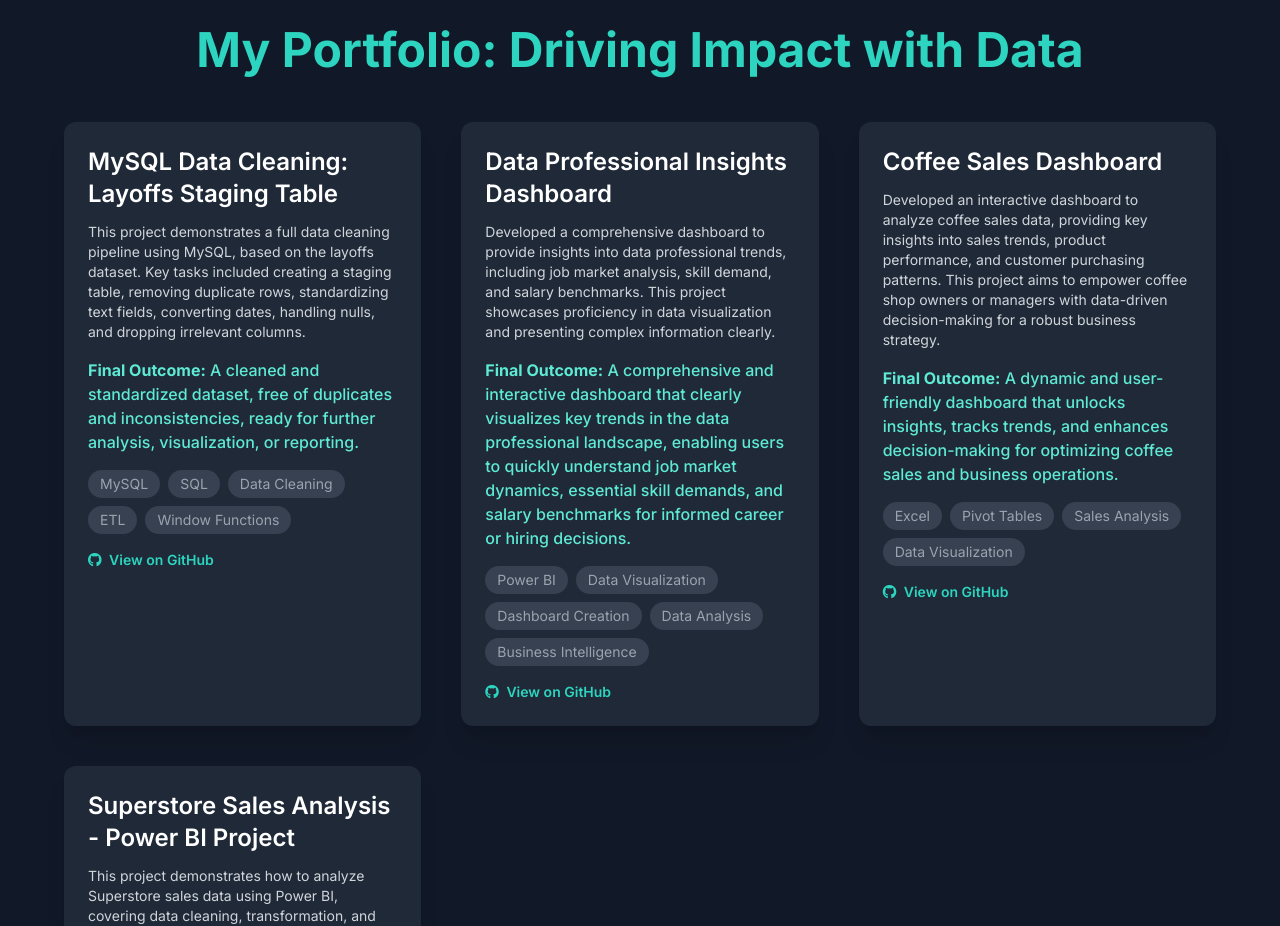
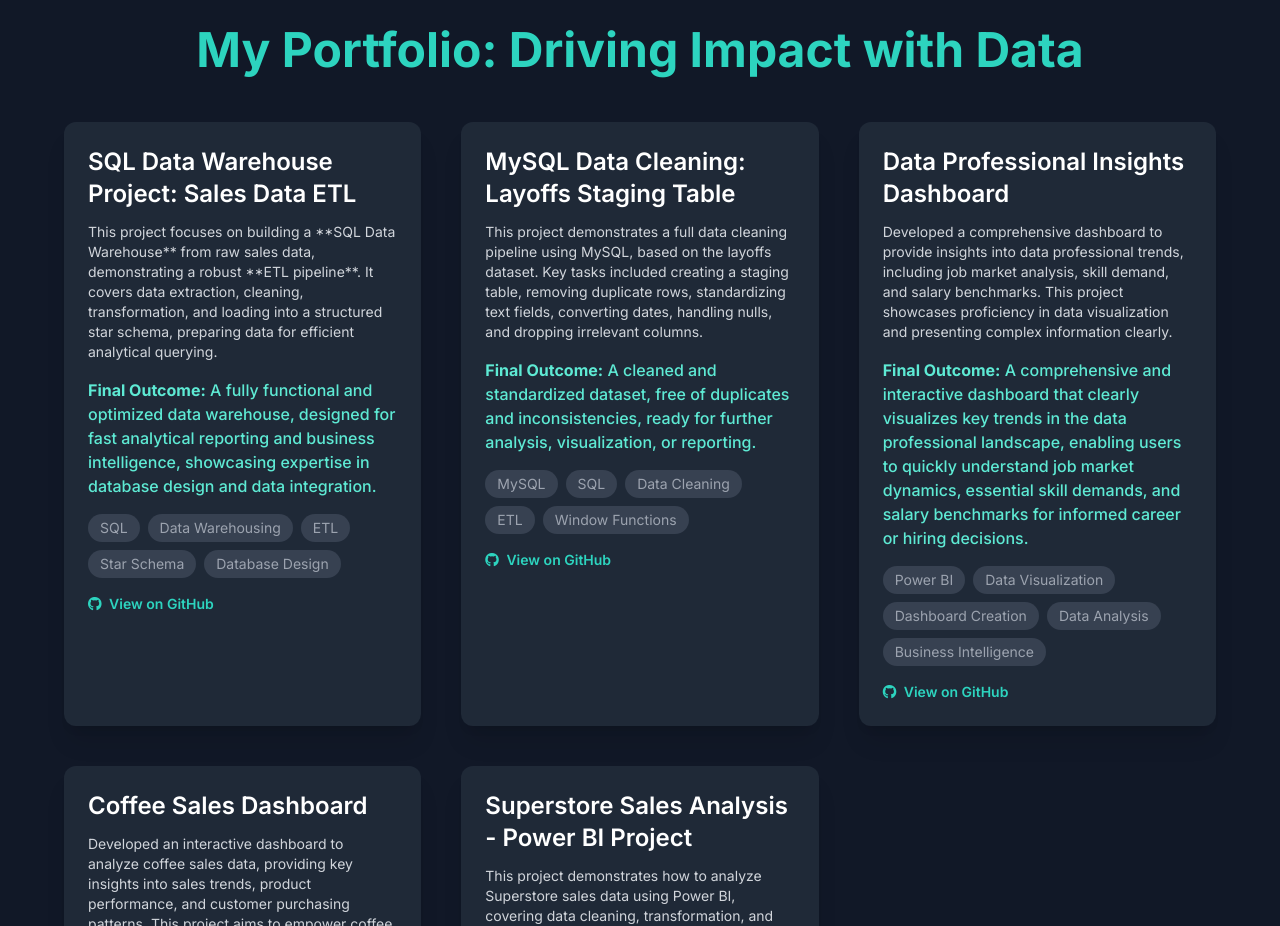
Before and after one commit to BryanRein/Portfolio.github.io, a plain HTML site: page PortfolioProject.html in a window 1280 px wide. Shown: the part 1820-2746 px from the top of the page. Drawn offline with nearby package versions, Linux system fonts and the light colour scheme.

Commit message:
PortfolioProject.html
Signed-off-by: Bryan <156038886+BryanRein@users.noreply.github.com>

```diff
--- a/PortfolioProject.html
+++ b/PortfolioProject.html
@@ -129,6 +129,30 @@
         <div class="max-w-6xl mx-auto">
             <h2 class="text-3xl md:text-5xl font-bold text-center text-teal-400 mb-12">My Portfolio: Driving Impact with Data</h2>
             <div class="grid grid-cols-1 md:grid-cols-2 lg:grid-cols-3 gap-10">
+
+                <div class="bg-gray-800 rounded-xl shadow-xl overflow-hidden transform hover:scale-105 transition duration-300">
+                    <div class="p-6">
+                        <h3 class="text-2xl font-semibold text-white mb-3">SQL Data Warehouse Project: Sales Data ETL</h3>
+                        <p class="text-gray-300 text-sm mb-4">
+                            This project focuses on building a **SQL Data Warehouse** from raw sales data, demonstrating a robust **ETL pipeline**. It covers data extraction, cleaning, transformation, and loading into a structured star schema, preparing data for efficient analytical querying.
+                        </p>
+                        <p class="text-teal-300 font-medium mb-4">
+                            <strong>Final Outcome:</strong> A fully functional and optimized data warehouse, designed for fast analytical reporting and business intelligence, showcasing expertise in database design and data integration.
+                        </p>
+                        <div class="flex flex-wrap gap-2 text-sm text-gray-400 mb-4">
+                            <span class="bg-gray-700 px-3 py-1 rounded-full">SQL</span>
+                            <span class="bg-gray-700 px-3 py-1 rounded-full">Data Warehousing</span>
+                            <span class="bg-gray-700 px-3 py-1 rounded-full">ETL</span>
+                            <span class="bg-gray-700 px-3 py-1 rounded-full">Star Schema</span>
+                            <span class="bg-gray-700 px-3 py-1 rounded-full">Database Design</span>
+                        </div>
+                        <div class="flex justify-between items-center">
+                            <a href="https://github.com/BryanRein/SQL_DataWarehouse_Project" target="_blank" class="text-teal-400 hover:text-teal-300 font-semibold text-sm">
+                                <i class="fab fa-github mr-1"></i> View on GitHub
+                            </a>
+                        </div>
+                    </div>
+                </div>
 
                 <div class="bg-gray-800 rounded-xl shadow-xl overflow-hidden transform hover:scale-105 transition duration-300">
                     <div class="p-6">
```
